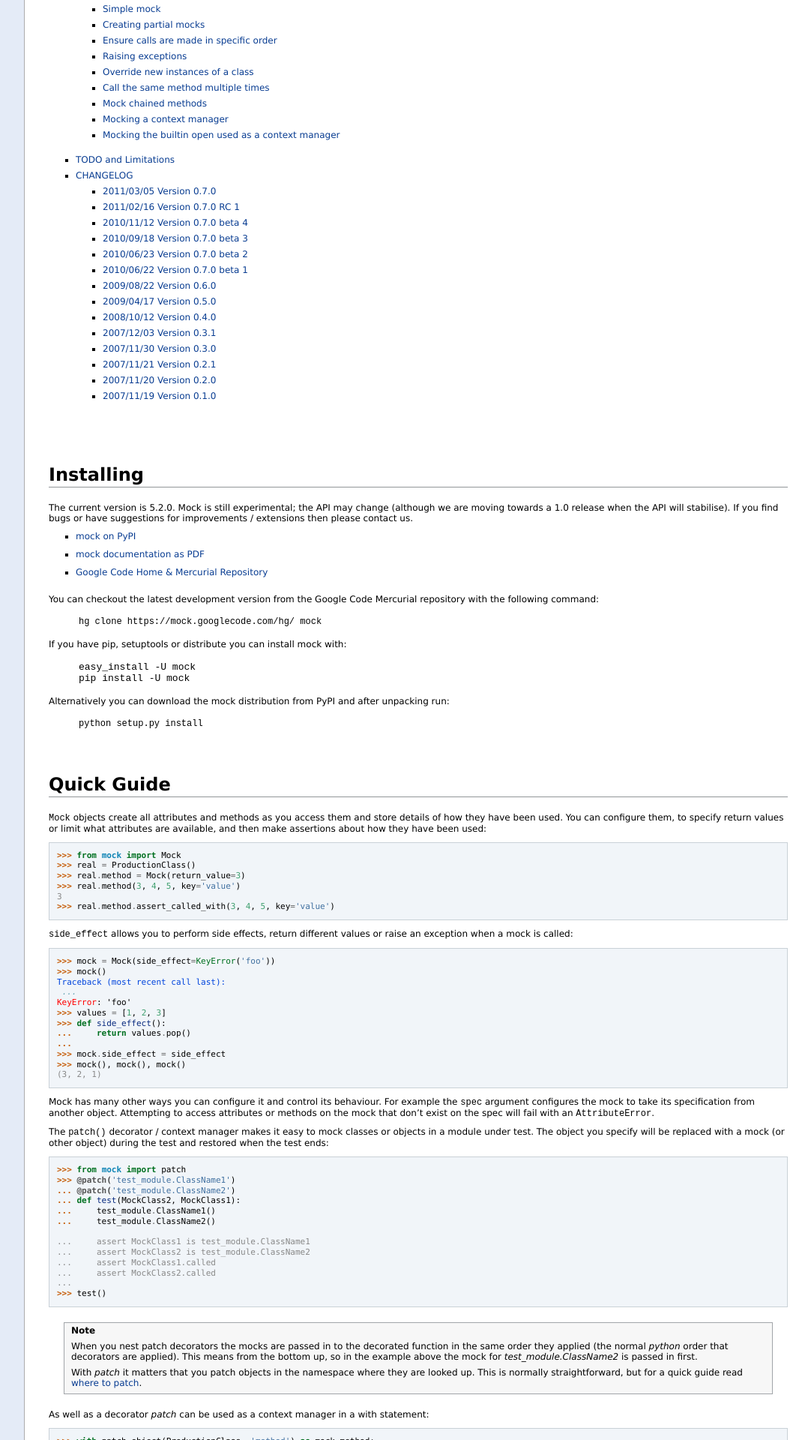
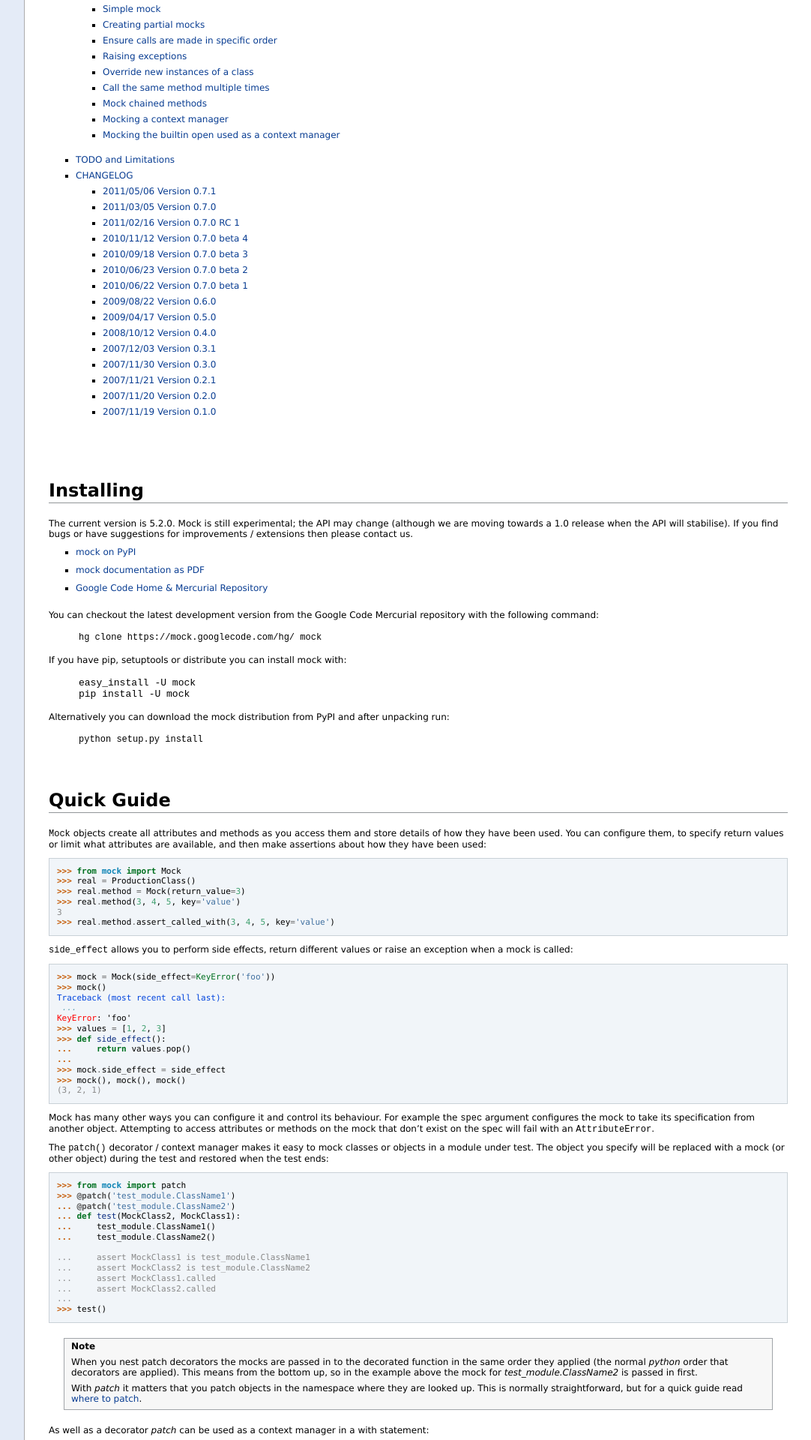
Before and after one commit to graingert/mock-git, a Sphinx documentation site: the page built from docs/index.txt, in a window 1280 px wide. Shown: the part 2019-3939 px from the top of the page at 75% size, without its empty margins (197-1279 px from the left). Built offline with Sphinx 7.4.7, drawn with Linux system fonts in a browser that asks for light colours; some of the changed text lies outside the part shown.

```diff
--- a/README.txt
+++ b/README.txt
@@ -9,8 +9,8 @@ mock is tested on Python versions 2.4-2.7 and Python 3.
 The mock module also provides utility functions / objects to assist with
 testing, particularly monkey patching.
 
-* `PDF documentation for 0.7.0
-  <http://www.voidspace.org.uk/downloads/mock-0.7.0.pdf>`_
+* `PDF documentation for 0.7.1
+  <http://www.voidspace.org.uk/downloads/mock-0.7.1.pdf>`_
 * `mock on google code (repository and issue tracker)
   <http://code.google.com/p/mock/>`_
 * `mock documentation
--- a/docs/changelog.txt
+++ b/docs/changelog.txt
@@ -43,6 +43,14 @@ itself is garbage collected. This is tricky to get right though.
 
 CHANGELOG
 =========
+
+2011/05/06 Version 0.7.1
+------------------------
+
+Package fixes contributed by Michael Fladischer.
+
+* Include template in package
+
 
 2011/03/05 Version 0.7.0
 ------------------------
--- a/docs/index.txt
+++ b/docs/index.txt
@@ -10,7 +10,7 @@
 :Date: 2011/03/05
 :Homepage: `Mock Homepage`_
 :Download: `Mock on PyPI`_
-:Documentation: `PDF Documentation <http://www.voidspace.org.uk/downloads/mock-0.7.0.pdf>`_
+:Documentation: `PDF Documentation <http://www.voidspace.org.uk/downloads/mock-0.7.1.pdf>`_
 :License: `BSD License`_
 :Support: `Mailing list (testing-in-python@lists.idyll.org) <http://lists.idyll.org/listinfo/testing-in-python>`_
 :Issue tracker: `Google code project <http://code.google.com/p/mock/issues/list>`_
@@ -94,7 +94,7 @@ stabilise). If you find bugs or have suggestions for improvements / extensions
 then please contact us.
 
 * `mock on PyPI <http://pypi.python.org/pypi/mock>`_
-* `mock documentation as PDF <http://www.voidspace.org.uk/downloads/mock-0.7.0.pdf>`_
+* `mock documentation as PDF <http://www.voidspace.org.uk/downloads/mock-0.7.1.pdf>`_
 * `Google Code Home & Mercurial Repository <http://code.google.com/p/mock/>`_
 
 .. index:: repository
--- a/mock.py
+++ b/mock.py
@@ -3,7 +3,7 @@
 # Copyright (C) 2007-2011 Michael Foord & the mock team
 # E-mail: fuzzyman AT voidspace DOT org DOT uk
 
-# mock 0.7.0
+# mock 0.7.1
 # http://www.voidspace.org.uk/python/mock/
 
 # Released subject to the BSD License
@@ -23,7 +23,7 @@ __all__ = (
     'DEFAULT'
 )
 
-__version__ = '0.7.0'
+__version__ = '0.7.1'
 
 __unittest = True
 
```
Also changed, not shown: 1 other file.
